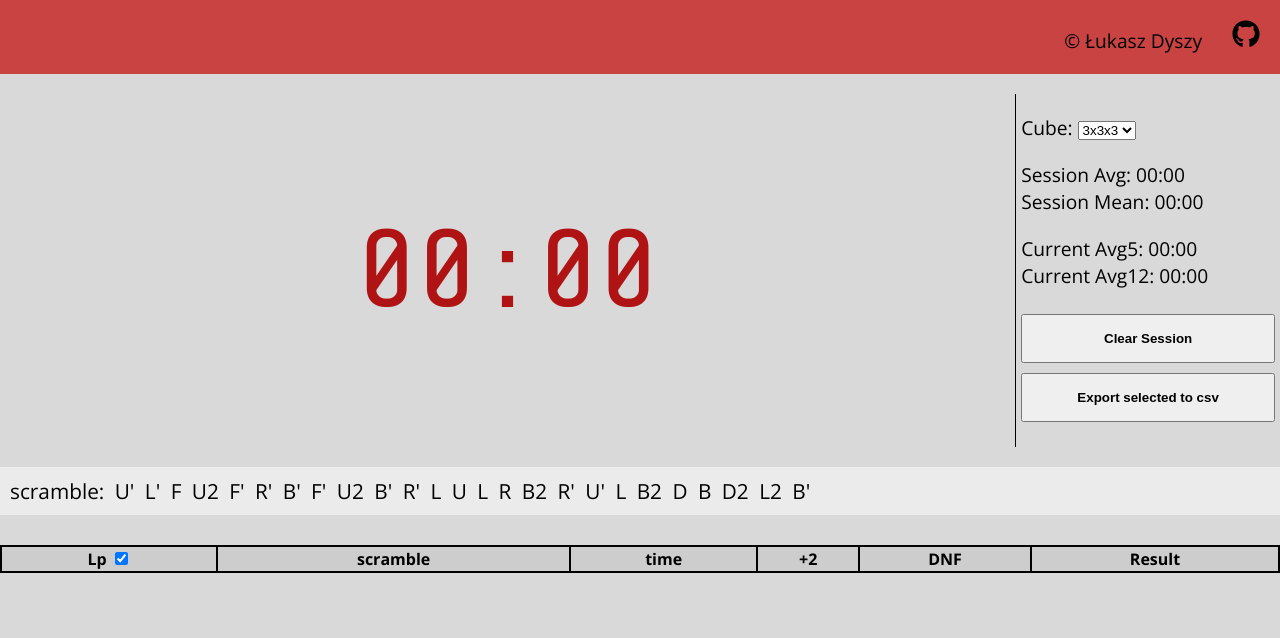
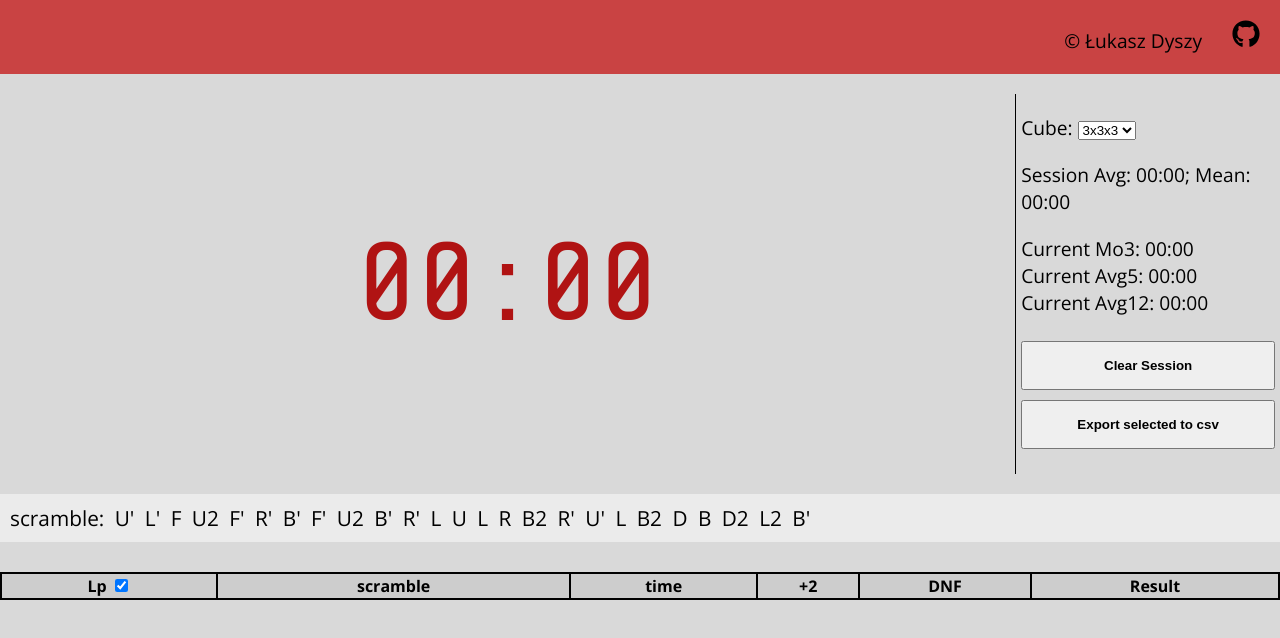
Before and after one commit to lukaszdyszy/rc-timer, a React (Create React App) app: page / in a window 1280 px wide. Shown: the top 638 px of the page. Built offline with nearby package versions, Linux system fonts and the light colour scheme.

Commit message:
small changes

```diff
--- a/src/components/tools/tools.js
+++ b/src/components/tools/tools.js
@@ -35,6 +35,16 @@ const Tools = (props) => {
         }
     }
 
+    const meanOf = (nr) => {
+        if(props.solves.length >= nr){
+            let times = props.solves.map((solve) => solve.result());
+            times.splice(0, times.length-nr);
+            return mean(times);
+        } else {
+            return 0;
+        }
+    }
+
     const csvExport = () => {
         let toExport = 'Lp.,Scramble,Solution,Time,Result\n';
         let marked = props.solves.map((solve, index) => {
@@ -65,11 +75,11 @@ const Tools = (props) => {
                 </select>
             </div>
             <div className="tool">
-                Session Avg: {parseTime(sessAvg())}
-                <br/>
-                Session Mean: {parseTime(sessMean())}
+                Session Avg: {parseTime(sessAvg())}; Mean: {parseTime(sessMean())}
             </div>
             <div className="tool">
+                Current Mo3: {parseTime(meanOf(3))}
+                <br/>
                 Current Avg5: {parseTime(avgOf(5))}
                 <br/>
                 Current Avg12: {parseTime(avgOf(12))}
```
